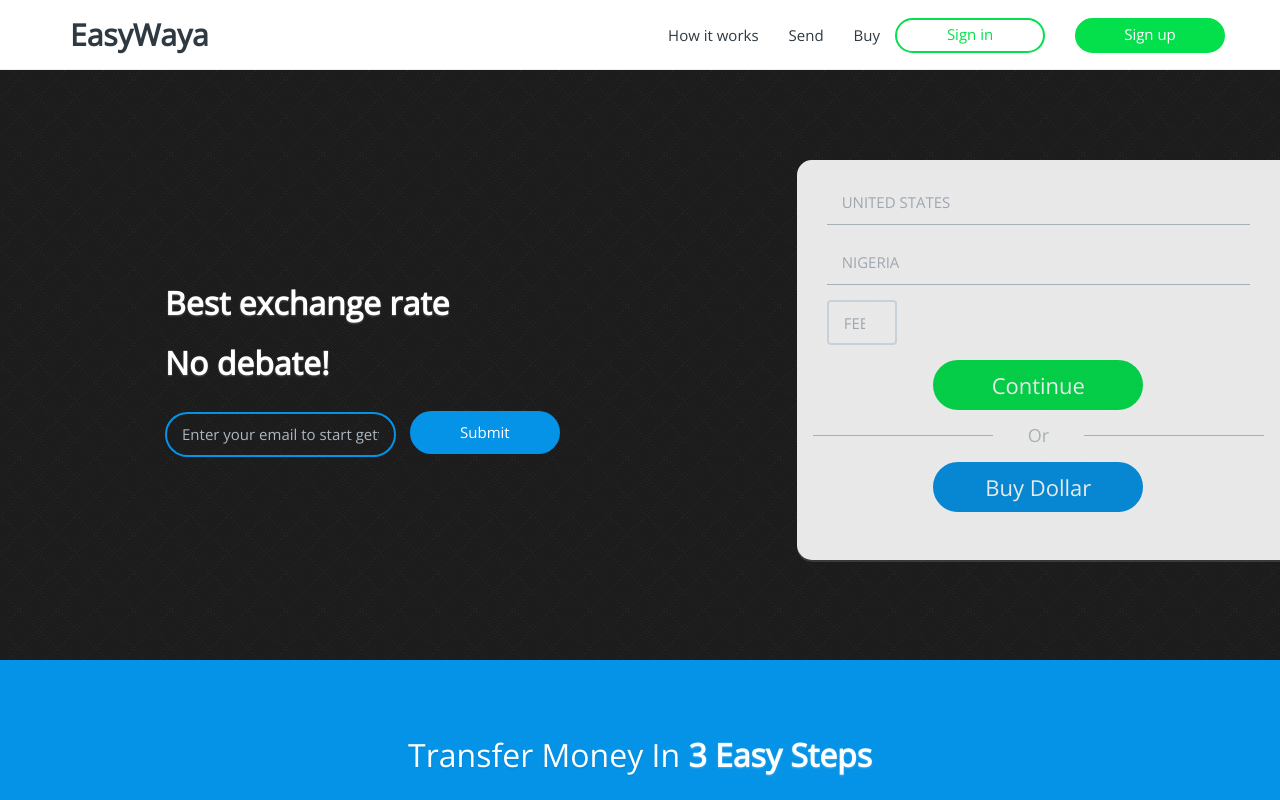
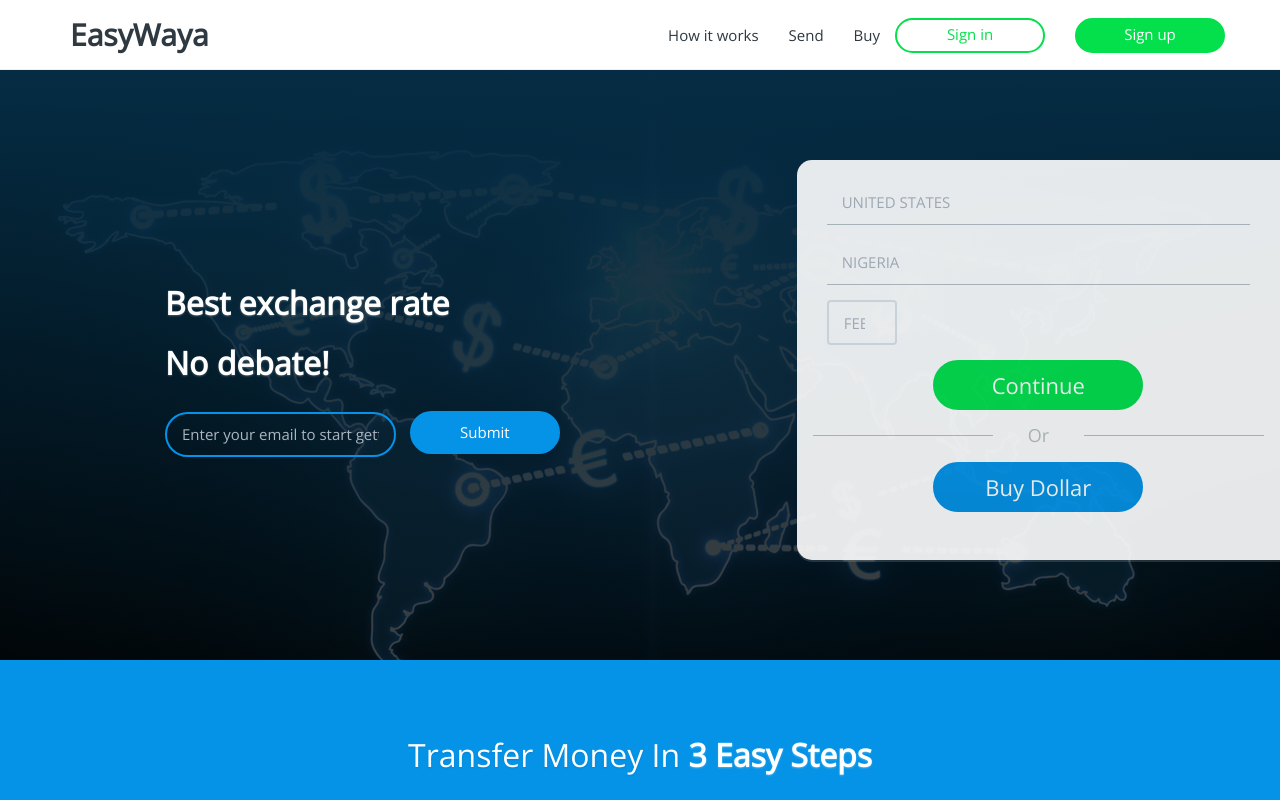
Before and after one commit to andela-mfalade/easy-wire, a website: page index.html in a window 1280 px wide. Shown: the top 800 px of the page. Drawn offline with nearby package versions, Linux system fonts and the light colour scheme; files whose address does not match are found by name.

Commit message:
Add hero image

```diff
--- a/src/sass/pages/_home.sass
+++ b/src/sass/pages/_home.sass
@@ -14,7 +14,7 @@
 // Intro area
 #introArea
     @extend .verticallyCenteredContainer
-    background: url('../images/black_lozenge.png') $easyBlack
+    background: linear-gradient(rgb(5, 45, 69), rgba(0,0,0,0.75)), url("../images/heroimg.jpeg")
     height: 600px
     margin-top: 60px
     color: $easyWhite
```
Also changed, not shown: public/css/base.css, public/images/heroimg.jpeg (added).
